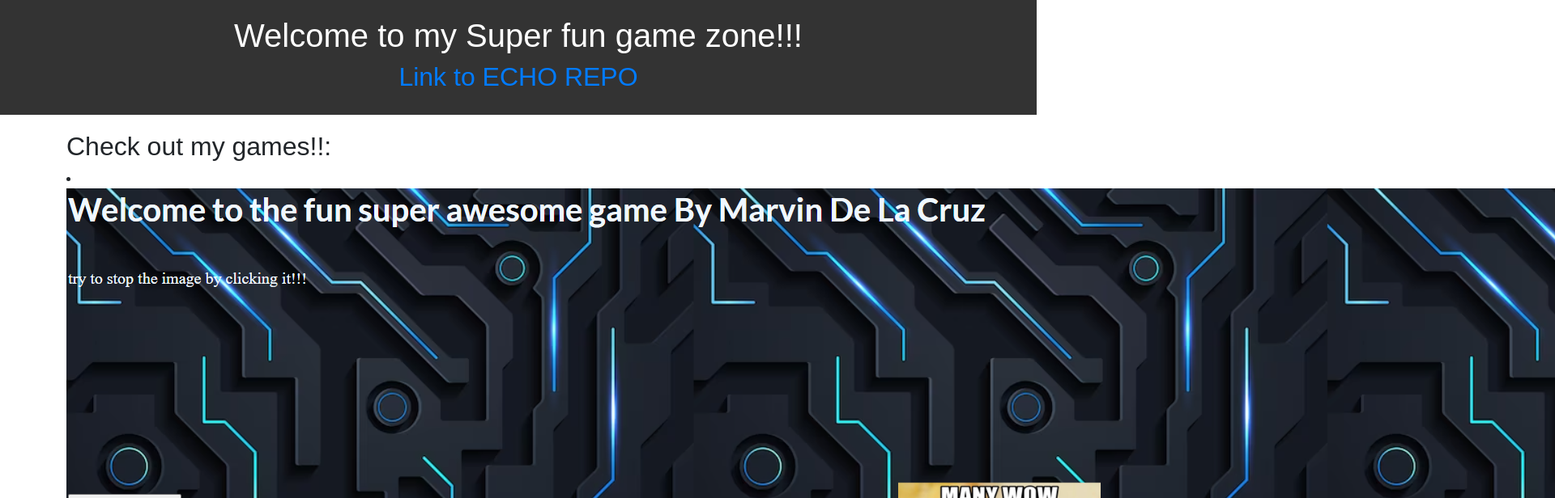
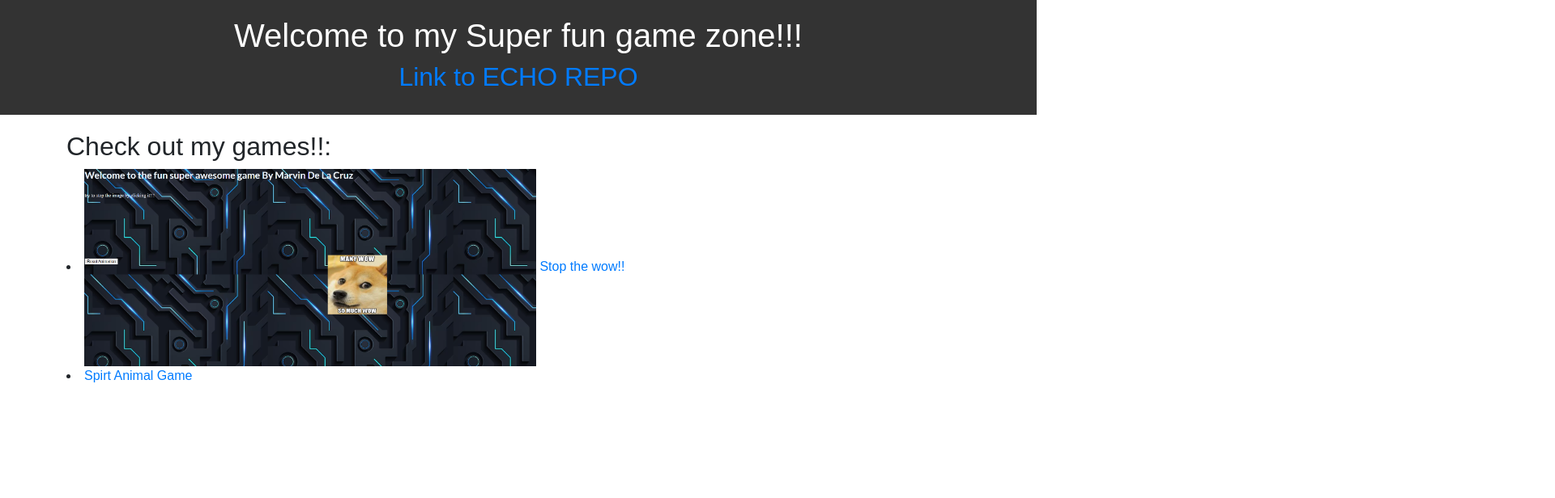
Before and after one commit to marvin-2056/ECHO-Lab-CIS-, a plain HTML site: page index.html in a window 1280 px wide. Shown: the top 616 px of the page at 81% size, 1920 px wide, since content can reach past the window. Drawn offline with nearby package versions, Linux system fonts and the light colour scheme.

Commit message:
Update style.css

```diff
--- a/styles/style.css
+++ b/styles/style.css
@@ -13,6 +13,11 @@ header {
 
 main {
     padding: 20px;
+}
+
+img{
+max-width: 50%;
+max-height: 50%
 }
 
 footer {
```
